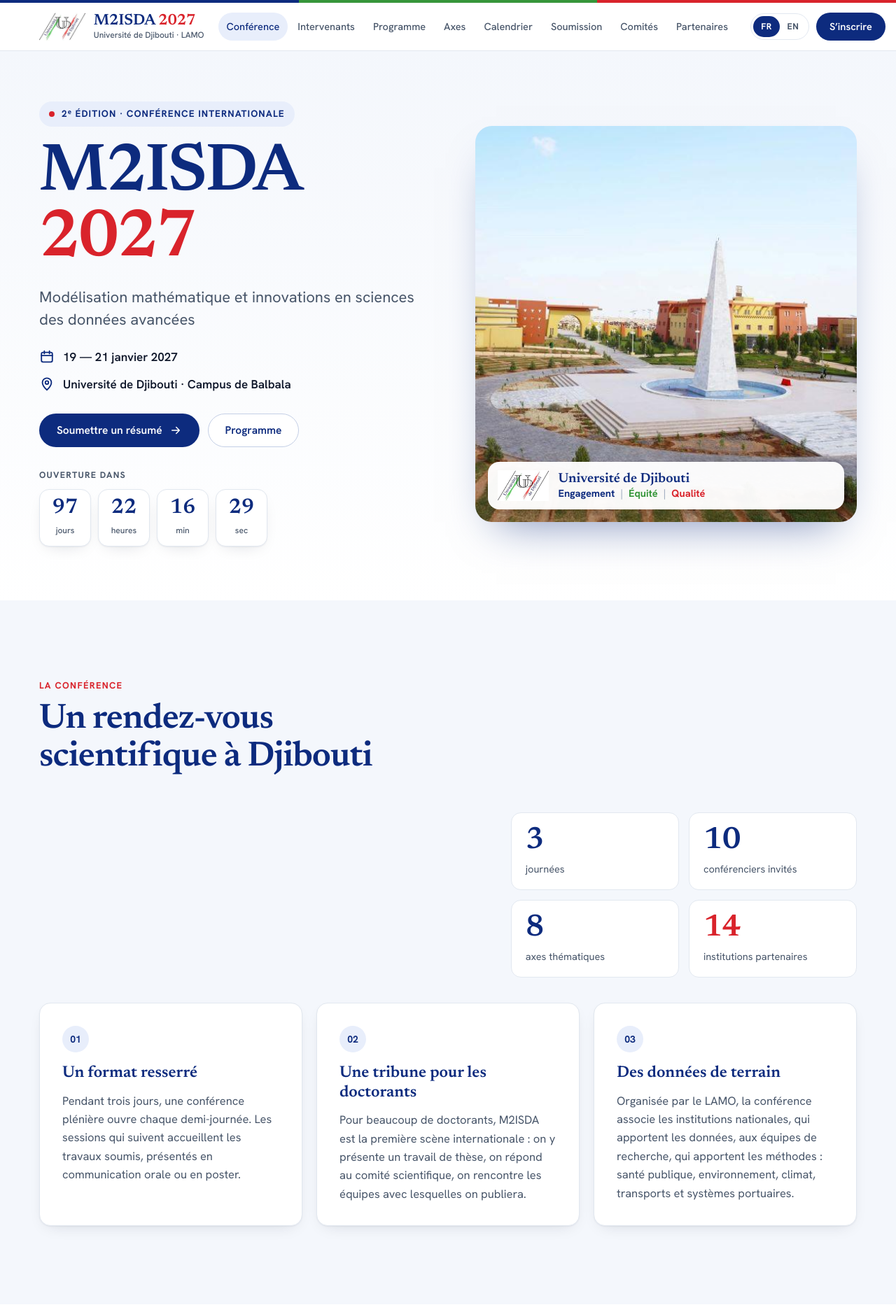
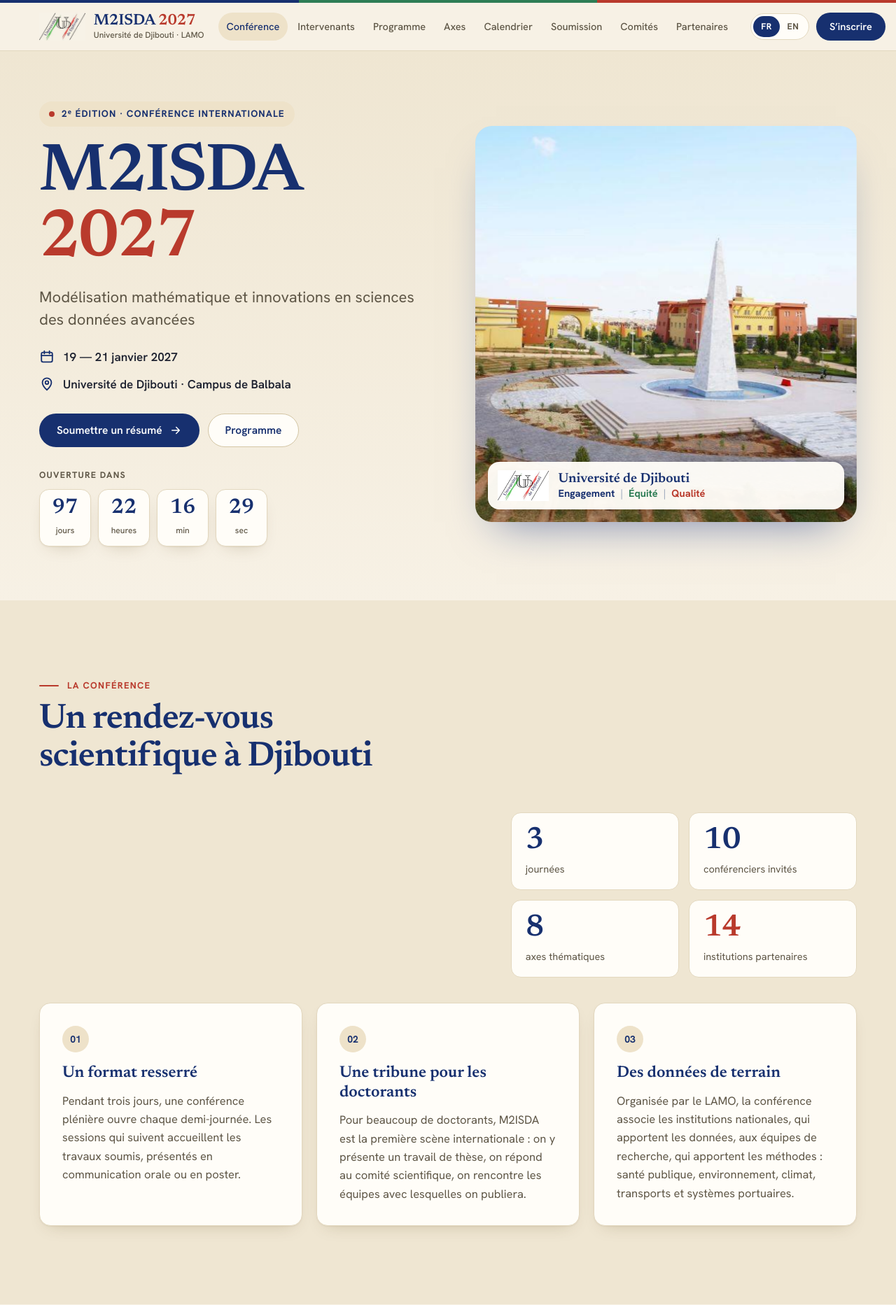
Before and after one commit to Keno7-Mbappe/M2ISDA, a Django app: template conference/templates/conference/index.html in a window 1280 px wide. Shown: the top 1865 px of the page at 70% size. Run offline with Django 5.2, Linux system fonts and the light colour scheme; the template is opened without the code that fills it, so the values that code supplies are empty.

Commit message:
Thème beige chaleureux, palette harmonisée et effets d'apparition simples
Co-Authored-By: Claude Sonnet 5.5 <noreply@anthropic.com>

```diff
--- a/conference/static/conference/css/site.css
+++ b/conference/static/conference/css/site.css
@@ -1,18 +1,19 @@
 /* ===================== M2ISDA 2027 — design institutionnel, clair et sobre ===================== */
 :root{
-  --navy:#0D2B7E; --navy-d:#0A1B4D; --navy-2:#173A9E;
-  --green:#36963A; --red:#D9232B;
-  --ink:#0F172A; --muted:#475569; --soft:#F4F7FC; --line:#E2E8F0; --white:#fff;
-  --tint:#E8EEFB;
+  --navy:#17306F; --navy-d:#101D45; --navy-2:#264A9E;
+  --green:#2E7D55; --red:#B93A2C;
+  --ink:#1E2230; --muted:#5E5646;
+  --bg:#F7F1E5; --bg2:#EFE6D2; --soft:#EFE6D2; --card:#FFFDF8; --line:#E3D8BF; --white:#FFFDF8;
+  --tint:#EEE2C9;
   --serif:'Newsreader',Georgia,serif; --sans:'Hanken Grotesk',system-ui,-apple-system,'Segoe UI',sans-serif;
-  --r:16px; --shadow:0 1px 2px rgba(15,23,42,.05),0 8px 24px -12px rgba(15,23,42,.18);
-  --shadow-h:0 2px 4px rgba(15,23,42,.06),0 18px 36px -16px rgba(13,43,126,.35);
+  --r:16px; --shadow:0 1px 2px rgba(80,56,12,.06),0 10px 26px -14px rgba(80,56,12,.28);
+  --shadow-h:0 2px 4px rgba(80,56,12,.07),0 20px 38px -18px rgba(23,48,111,.42);
   --ease:cubic-bezier(.2,.7,.2,1);
   --pad:clamp(20px,5vw,56px); --sec:clamp(64px,9vw,112px); --hh:72px;
 }
 *{box-sizing:border-box}
 html{scroll-behavior:smooth;-webkit-text-size-adjust:100%;scroll-padding-top:calc(var(--hh) + 12px)}
-body{margin:0;background:var(--white);color:var(--ink);font-family:var(--sans);font-size:17px;line-height:1.6;-webkit-font-smoothing:antialiased;text-rendering:optimizeLegibility}
+body{margin:0;background:var(--bg);color:var(--ink);font-family:var(--sans);font-size:17px;line-height:1.6;-webkit-font-smoothing:antialiased;text-rendering:optimizeLegibility}
 body.lock{overflow:hidden}
 img{display:block;max-width:100%;height:auto}
 a{color:inherit;text-decoration:none}
@@ -28,7 +29,7 @@ ul,ol{padding:0;list-style:none}
 svg{width:1em;height:1em;fill:none;stroke:currentColor;stroke-width:2;stroke-linecap:round;stroke-linejoin:round;flex:none}
 
 /* ---------- apparition douce au défilement ---------- */
-.js .rv{opacity:0;transform:translateY(14px);transition:opacity .6s var(--ease),transform .6s var(--ease);transition-delay:var(--d,0ms)}
+.js .rv{opacity:0;transform:translateY(18px);transition:opacity .7s var(--ease),transform .7s var(--ease);transition-delay:var(--d,0ms)}
 .js .rv.in{opacity:1;transform:none}
 
 /* ---------- boutons ---------- */
@@ -37,8 +38,8 @@ svg{width:1em;height:1em;fill:none;stroke:currentColor;stroke-width:2;stroke-lin
 .btn--sm{height:40px;padding:0 18px;font-size:14.5px}
 .btn--lg{height:54px;padding:0 28px;font-size:16.5px}
 .btn--primary{background:var(--navy);color:#fff}
-.btn--ghost{border-color:#C4CFE6;color:var(--navy);background:#fff}
-.btn--light{background:#fff;color:var(--navy)}
+.btn--ghost{border-color:#D3C5A4;color:var(--navy);background:var(--card)}
+.btn--light{background:var(--card);color:var(--navy)}
 .pill{display:inline-flex;align-items:center;height:36px;padding:0 16px;border-radius:999px;border:1.5px solid rgba(255,255,255,.35);background:transparent;color:#fff;font-size:13.5px;font-weight:600;cursor:pointer;transition:background .2s,color .2s,border-color .2s}
 .pill--on{background:#fff;color:var(--navy);border-color:#fff}
 .chip{display:inline-flex;align-self:flex-start;font-size:12.5px;font-weight:600;font-style:normal;color:var(--navy);background:var(--tint);border-radius:999px;padding:3px 12px}
@@ -50,13 +51,13 @@ svg{width:1em;height:1em;fill:none;stroke:currentColor;stroke-width:2;stroke-lin
 }
 
 /* ---------- en-tête ---------- */
-.top{position:sticky;top:0;z-index:50;background:rgba(255,255,255,.94);backdrop-filter:saturate(1.4) blur(12px);-webkit-backdrop-filter:saturate(1.4) blur(12px);border-bottom:1px solid var(--line);transition:box-shadow .25s}
+.top{position:sticky;top:0;z-index:50;background:rgba(247,241,229,.92);backdrop-filter:saturate(1.4) blur(12px);-webkit-backdrop-filter:saturate(1.4) blur(12px);border-bottom:1px solid var(--line);transition:box-shadow .25s}
 .top.scrolled{box-shadow:0 6px 24px -14px rgba(15,23,42,.35)}
 .top-bar{display:flex;height:4px}
 .top-bar i{flex:1}.top-bar i:nth-child(1){background:var(--navy)}.top-bar i:nth-child(2){background:var(--green)}.top-bar i:nth-child(3){background:var(--red)}
 .top-in{height:calc(var(--hh) - 4px);max-width:1320px;margin:0 auto;padding:0 var(--pad);display:flex;align-items:center;gap:20px}
 .brand{display:flex;align-items:center;gap:12px;flex:none}
-.brand img{height:40px;width:auto}
+.brand img{height:40px;width:auto;mix-blend-mode:multiply}
 .brand-txt{display:flex;flex-direction:column;line-height:1.15}
 .brand-txt b{font-family:var(--serif);font-size:22px;font-weight:600;color:var(--navy);letter-spacing:-.01em}
 .brand-txt em{font-style:normal;color:var(--red)}
@@ -65,16 +66,16 @@ svg{width:1em;height:1em;fill:none;stroke:currentColor;stroke-width:2;stroke-lin
 .nav a{padding:8px 12px;border-radius:999px;font-size:14.5px;font-weight:500;color:var(--muted);transition:color .2s,background .2s}
 .nav a.act{color:var(--navy);background:var(--tint)}
 .top-right{display:flex;align-items:center;gap:10px;margin-left:auto;flex:none}
-.lang{display:flex;border:1px solid var(--line);border-radius:999px;padding:3px;background:#fff}
+.lang{display:flex;border:1px solid var(--line);border-radius:999px;padding:3px;background:var(--card)}
 .lang button{border:0;background:none;color:var(--muted);font-size:12.5px;font-weight:700;letter-spacing:.04em;height:30px;min-width:38px;border-radius:999px;cursor:pointer;transition:background .2s,color .2s}
 .lang button[aria-pressed="true"]{background:var(--navy);color:#fff}
 .top-cta{display:none}
-.burger{width:44px;height:44px;border-radius:12px;border:1px solid var(--line);background:#fff;display:flex;flex-direction:column;align-items:center;justify-content:center;gap:5px;cursor:pointer}
+.burger{width:44px;height:44px;border-radius:12px;border:1px solid var(--line);background:var(--card);display:flex;flex-direction:column;align-items:center;justify-content:center;gap:5px;cursor:pointer}
 .burger span{width:18px;height:2px;border-radius:2px;background:var(--navy);transition:transform .25s var(--ease),opacity .2s}
 .burger[aria-expanded="true"] span:nth-child(1){transform:translateY(7px) rotate(45deg)}
 .burger[aria-expanded="true"] span:nth-child(2){opacity:0}
 .burger[aria-expanded="true"] span:nth-child(3){transform:translateY(-7px) rotate(-45deg)}
-.drawer{position:absolute;left:0;right:0;top:100%;background:#fff;border-bottom:1px solid var(--line);box-shadow:0 20px 30px -20px rgba(15,23,42,.4);padding:8px var(--pad) 18px;max-height:calc(100vh - var(--hh));max-height:calc(100dvh - var(--hh));overflow-y:auto}
+.drawer{position:absolute;left:0;right:0;top:100%;background:var(--bg);border-bottom:1px solid var(--line);box-shadow:0 20px 30px -20px rgba(15,23,42,.4);padding:8px var(--pad) 18px;max-height:calc(100vh - var(--hh));max-height:calc(100dvh - var(--hh));overflow-y:auto}
 .drawer a{display:block;padding:14px 4px;font-size:18px;font-weight:500;border-bottom:1px solid var(--line)}
 .drawer a:last-child{border-bottom:0}
 @media (hover:hover){.nav a:hover{color:var(--navy);background:var(--tint)}.drawer a:hover{color:var(--navy)}}
@@ -85,7 +86,7 @@ svg{width:1em;height:1em;fill:none;stroke:currentColor;stroke-width:2;stroke-lin
 @media (max-width:420px){.brand-txt small{display:none}.brand img{height:36px}}
 
 /* ---------- héros ---------- */
-.hero{background:linear-gradient(180deg,var(--soft) 0%,#fff 100%);padding:clamp(32px,6vw,72px) 0 clamp(40px,6vw,80px);overflow:hidden}
+.hero{background:linear-gradient(180deg,var(--bg2) 0%,var(--bg) 100%);padding:clamp(32px,6vw,72px) 0 clamp(40px,6vw,80px);overflow:hidden}
 .hero-grid{display:grid;gap:36px;align-items:center}
 .eyebrow{display:inline-flex;align-items:center;gap:10px;font-size:13.5px;font-weight:700;letter-spacing:.08em;text-transform:uppercase;color:var(--navy);background:var(--tint);padding:7px 14px;border-radius:999px}
 .dot{width:8px;height:8px;border-radius:50%;background:var(--red);flex:none}
@@ -98,12 +99,12 @@ svg{width:1em;height:1em;fill:none;stroke:currentColor;stroke-width:2;stroke-lin
 .hero-cta{margin-top:28px;display:flex;flex-wrap:wrap;gap:12px}
 .count{margin-top:30px;display:flex;flex-wrap:wrap;align-items:center;gap:10px}
 .count-l{width:100%;font-size:12.5px;font-weight:700;letter-spacing:.1em;text-transform:uppercase;color:var(--muted)}
-.count-b{min-width:74px;padding:10px 12px;text-align:center;background:#fff;border:1px solid var(--line);border-radius:14px;box-shadow:var(--shadow)}
+.count-b{min-width:74px;padding:10px 12px;text-align:center;background:var(--card);border:1px solid var(--line);border-radius:14px;box-shadow:var(--shadow)}
 .count-b b{display:block;font-family:var(--serif);font-size:30px;line-height:1.1;font-weight:600;color:var(--navy);font-variant-numeric:tabular-nums}
 .count-b small{font-size:12px;color:var(--muted);font-weight:500}
 .hero-pic{position:relative;border-radius:24px;overflow:hidden;box-shadow:0 30px 60px -30px rgba(13,43,126,.55);background:var(--tint)}
 .hero-pic>img{width:100%;aspect-ratio:4/3;object-fit:cover;object-position:50% 62%}
-.id-card{position:absolute;left:14px;right:14px;bottom:14px;display:flex;align-items:center;gap:14px;background:rgba(255,255,255,.96);border-radius:16px;padding:10px 16px 10px 12px;box-shadow:0 10px 30px -12px rgba(0,0,0,.4)}
+.id-card{position:absolute;left:14px;right:14px;bottom:14px;display:flex;align-items:center;gap:14px;background:rgba(255,253,248,.96);border-radius:16px;padding:10px 16px 10px 12px;box-shadow:0 10px 30px -12px rgba(0,0,0,.4)}
 .id-card img{height:44px;width:auto;flex:none}
 .id-card strong{display:block;font-family:var(--serif);font-size:19px;font-weight:600;color:var(--navy);line-height:1.2}
 .motto{display:flex;flex-wrap:wrap;gap:2px 8px;font-weight:700;font-size:14.5px;line-height:1.3}
@@ -114,11 +115,11 @@ svg{width:1em;height:1em;fill:none;stroke:currentColor;stroke-width:2;stroke-lin
   .hero-pic>img{aspect-ratio:5/5.2;object-position:50% 60%}
   .id-card{left:18px;right:18px;bottom:18px;padding:12px 18px 12px 14px}
 }
-@media (max-width:959px){.hero-pic{order:-1;background:#fff}.hero-pic>img{aspect-ratio:16/10}.id-card{position:static;border-radius:0;box-shadow:none;padding:12px 16px;border-top:1px solid var(--line)}}
+@media (max-width:959px){.hero-pic{order:-1;background:var(--card)}.hero-pic>img{aspect-ratio:16/10}.id-card{position:static;border-radius:0;box-shadow:none;padding:12px 16px;border-top:1px solid var(--line)}}
 @media (max-width:420px){.count-b{min-width:0;flex:1 1 calc(25% - 8px);padding:10px 4px}.count-b b{font-size:26px}}
 
 /* ---------- sections ---------- */
-.sec{padding:var(--sec) 0;background:#fff}
+.sec{padding:var(--sec) 0;background:var(--bg)}
 .sec--soft{background:var(--soft)}
 .head{max-width:760px;margin-bottom:clamp(32px,5vw,52px)}
 .kicker{font-size:13px;font-weight:700;letter-spacing:.1em;text-transform:uppercase;color:var(--red)}
@@ -128,7 +129,7 @@ svg{width:1em;height:1em;fill:none;stroke:currentColor;stroke-width:2;stroke-lin
 .subh{margin:clamp(40px,6vw,56px) 0 20px;font-family:var(--serif);font-size:26px;font-weight:600;color:var(--navy)}
 .note{margin-top:28px;font-size:14.5px;color:var(--muted)}
 .muted{color:var(--muted)}
-.card{background:#fff;border:1px solid var(--line);border-radius:var(--r);padding:clamp(22px,3vw,32px);box-shadow:var(--shadow);transition:transform .25s var(--ease),box-shadow .25s,border-color .25s}
+.card{background:var(--card);border:1px solid var(--line);border-radius:var(--r);padding:clamp(22px,3vw,32px);box-shadow:var(--shadow);transition:transform .25s var(--ease),box-shadow .25s,border-color .25s}
 .card h3{font-family:var(--serif);font-size:23px;font-weight:600;line-height:1.2;color:var(--navy);margin-bottom:12px}
 .card p{color:var(--muted);font-size:16.5px;text-wrap:pretty}
 .card--navy{background:var(--navy);border-color:var(--navy);color:#fff}
@@ -145,7 +146,7 @@ svg{width:1em;height:1em;fill:none;stroke:currentColor;stroke-width:2;stroke-lin
 .lead{font-family:var(--serif);font-size:clamp(22px,2.6vw,30px);line-height:1.35;letter-spacing:-.01em;color:var(--ink);text-wrap:pretty}
 .lead--sm{font-size:clamp(20px,2.2vw,24px);max-width:56ch}
 .stats{display:grid;grid-template-columns:repeat(2,1fr);gap:14px}
-.stats div{background:#fff;border:1px solid var(--line);border-radius:14px;padding:18px 20px}
+.stats div{background:var(--card);border:1px solid var(--line);border-radius:14px;padding:18px 20px}
 .stats b{display:block;font-family:var(--serif);font-size:44px;line-height:1;font-weight:600;color:var(--navy)}
 .stats div:last-child b{color:var(--red)}
 .stats span{display:block;margin-top:6px;font-size:14.5px;color:var(--muted)}
@@ -154,7 +155,7 @@ svg{width:1em;height:1em;fill:none;stroke:currentColor;stroke-width:2;stroke-lin
 
 /* intervenants */
 .spk-grid{display:grid;grid-template-columns:repeat(2,minmax(0,1fr));gap:16px}
-.spk{background:#fff;border:1px solid var(--line);border-radius:var(--r);overflow:hidden;box-shadow:var(--shadow);display:flex;flex-direction:column;transition:transform .25s var(--ease),box-shadow .25s}
+.spk{background:var(--card);border:1px solid var(--line);border-radius:var(--r);overflow:hidden;box-shadow:var(--shadow);display:flex;flex-direction:column;transition:transform .25s var(--ease),box-shadow .25s}
 .spk-img{padding:16px 16px 0}
 .spk-img img{width:100%;aspect-ratio:1/1;border-radius:50%;object-fit:cover;transition:transform .5s var(--ease)}
 .spk-body{padding:14px 16px 18px;display:flex;flex-direction:column;gap:6px;flex:1}
@@ -167,7 +168,7 @@ svg{width:1em;height:1em;fill:none;stroke:currentColor;stroke-width:2;stroke-lin
 
 /* onglets */
 .tabs{display:grid;grid-template-columns:repeat(3,1fr);gap:10px;margin-bottom:24px}
-.tab{display:flex;flex-direction:column;align-items:center;gap:0;padding:14px 8px;border:1.5px solid var(--line);border-radius:var(--r);background:#fff;cursor:pointer;transition:background .25s,border-color .25s,color .25s,box-shadow .25s}
+.tab{display:flex;flex-direction:column;align-items:center;gap:0;padding:14px 8px;border:1.5px solid var(--line);border-radius:var(--r);background:var(--card);cursor:pointer;transition:background .25s,border-color .25s,color .25s,box-shadow .25s}
 .tab small{font-size:13px;font-weight:600;color:var(--muted);letter-spacing:.04em;text-transform:uppercase}
 .tab b{font-family:var(--serif);font-size:clamp(34px,6vw,48px);line-height:1.1;font-weight:600;color:var(--navy)}
 .tab span{font-size:13px;color:var(--muted)}
@@ -176,7 +177,7 @@ svg{width:1em;height:1em;fill:none;stroke:currentColor;stroke-width:2;stroke-lin
 @media (hover:hover){.tab:not(.on):hover{border-color:var(--navy);background:var(--tint)}}
 .panel{animation:fade .45s var(--ease)}
 @keyframes fade{from{opacity:0;transform:translateY(8px)}to{opacity:1;transform:none}}
-.day{display:grid;gap:24px;background:#fff;border:1px solid var(--line);border-radius:var(--r);padding:clamp(22px,3.4vw,40px);box-shadow:var(--shadow)}
+.day{display:grid;gap:24px;background:var(--card);border:1px solid var(--line);border-radius:var(--r);padding:clamp(22px,3.4vw,40px);box-shadow:var(--shadow)}
 .day-head h3{margin-top:8px;font-family:var(--serif);font-size:clamp(26px,3.4vw,36px);font-weight:600;line-height:1.15;color:var(--navy);text-wrap:balance}
 .slots{display:grid;gap:0}
 .slot{display:grid;grid-template-columns:110px 1fr;gap:18px;padding:18px 0;border-top:1px solid var(--line)}
@@ -189,7 +190,7 @@ svg{width:1em;height:1em;fill:none;stroke:currentColor;stroke-width:2;stroke-lin
 
 /* axes */
 .axes{display:grid;gap:16px}
-.axe{background:#fff;border:1px solid var(--line);border-radius:var(--r);padding:22px;display:flex;flex-direction:column;gap:14px;box-shadow:var(--shadow);transition:transform .25s var(--ease),box-shadow .25s,border-color .25s}
+.axe{background:var(--card);border:1px solid var(--line);border-radius:var(--r);padding:22px;display:flex;flex-direction:column;gap:14px;box-shadow:var(--shadow);transition:transform .25s var(--ease),box-shadow .25s,border-color .25s}
 .axe-top{display:flex;justify-content:space-between;align-items:center}
 .axe-n{display:inline-flex;align-items:center;justify-content:center;min-width:38px;height:38px;padding:0 8px;border-radius:12px;background:var(--navy);color:#fff;font-family:var(--serif);font-size:16px;font-weight:600}
 .axe-tag{font-size:12.5px;font-weight:600;color:var(--muted);background:var(--soft);border-radius:999px;padding:3px 10px}
@@ -201,8 +202,8 @@ svg{width:1em;height:1em;fill:none;stroke:currentColor;stroke-width:2;stroke-lin
 
 /* calendrier */
 .steps{display:grid;gap:18px;position:relative}
-.step{position:relative;background:#fff;border:1px solid var(--line);border-radius:var(--r);padding:22px 22px 22px 22px;box-shadow:var(--shadow)}
-.step-dot{display:block;width:14px;height:14px;border-radius:50%;border:3px solid var(--navy);background:#fff;margin-bottom:14px}
+.step{position:relative;background:var(--card);border:1px solid var(--line);border-radius:var(--r);padding:22px 22px 22px 22px;box-shadow:var(--shadow)}
+.step-dot{display:block;width:14px;height:14px;border-radius:50%;border:3px solid var(--navy);background:var(--card);margin-bottom:14px}
 .step-left{display:block;font-size:12.5px;font-weight:700;letter-spacing:.08em;text-transform:uppercase;color:var(--red);min-height:1.2em}
 .step b{display:block;margin-top:6px;font-family:var(--serif);font-size:30px;line-height:1.1;font-weight:600;color:var(--navy)}
 .step em{display:block;font-style:normal;color:var(--muted);font-size:15px;margin-top:2px}
@@ -242,13 +243,13 @@ svg{width:1em;height:1em;fill:none;stroke:currentColor;stroke-width:2;stroke-lin
 @media (min-width:900px){.sub-grid{grid-template-columns:1fr 1fr}.tools{grid-template-columns:1.3fr .7fr}.pubs{grid-template-columns:1fr 380px;gap:56px}}
 
 /* comités */
-.seg{display:inline-flex;padding:5px;background:#fff;border:1px solid var(--line);border-radius:999px;margin-bottom:28px}
+.seg{display:inline-flex;padding:5px;background:var(--card);border:1px solid var(--line);border-radius:999px;margin-bottom:28px}
 .seg button{height:42px;padding:0 22px;border:0;border-radius:999px;background:transparent;font-size:15px;font-weight:600;color:var(--muted);cursor:pointer;transition:background .25s,color .25s}
 .seg button.on{background:var(--navy);color:#fff}
 @media (hover:hover){.seg button:not(.on):hover{color:var(--navy)}}
 .people{display:grid;grid-template-columns:repeat(2,minmax(0,1fr));gap:26px 16px}
 .person{display:flex;flex-direction:column;gap:12px}
-.person img{width:112px;height:112px;border-radius:50%;object-fit:cover;object-position:50% 22%;border:3px solid #fff;box-shadow:0 0 0 1px var(--line),var(--shadow)}
+.person img{width:112px;height:112px;border-radius:50%;object-fit:cover;object-position:50% 22%;border:3px solid var(--card);box-shadow:0 0 0 1px var(--line),var(--shadow)}
 .people--sm .person img{width:84px;height:84px}
 .person figcaption{display:flex;flex-direction:column;gap:3px}
 .person b{font-family:var(--serif);font-size:19px;font-weight:600;line-height:1.2;color:var(--navy)}
@@ -277,7 +278,7 @@ svg{width:1em;height:1em;fill:none;stroke:currentColor;stroke-width:2;stroke-lin
 
 /* partenaires */
 .partners{display:grid;grid-template-columns:repeat(2,minmax(0,1fr));gap:14px}
-.partner{display:flex;flex-direction:column;gap:14px;background:#fff;border:1px solid var(--line);border-radius:var(--r);padding:18px;box-shadow:var(--shadow);transition:transform .25s var(--ease),box-shadow .25s}
+.partner{display:flex;flex-direction:column;gap:14px;background:var(--card);border:1px solid var(--line);border-radius:var(--r);padding:18px;box-shadow:var(--shadow);transition:transform .25s var(--ease),box-shadow .25s}
 .partner img{width:72px;height:72px;border-radius:50%;object-fit:cover;background:#fff;border:1px solid var(--line)}
 .partner b{display:block;overflow-wrap:anywhere;hyphens:auto;font-family:var(--serif);font-size:21px;font-weight:600;line-height:1.2;color:var(--navy)}
 .partner b+span{display:block;margin-top:4px;font-size:14.5px;line-height:1.4;color:var(--muted)}
@@ -301,6 +302,18 @@ svg{width:1em;height:1em;fill:none;stroke:currentColor;stroke-width:2;stroke-lin
 @media (hover:hover){.foot a:hover{color:#fff;border-color:#fff}}
 @media (min-width:900px){.foot-grid{grid-template-columns:1.3fr 1fr 1fr .7fr;gap:40px}}
 
+/* effets discrets */
+.top{animation:down .7s var(--ease) both}
+@keyframes down{from{opacity:0;transform:translateY(-12px)}to{opacity:1;transform:none}}
+.hero-pic>img{animation:settle 1.8s var(--ease) both}
+@keyframes settle{from{transform:scale(1.08)}to{transform:none}}
+.head .kicker{display:flex;align-items:center;gap:12px}
+.head .kicker::before{content:"";width:28px;height:2px;border-radius:2px;background:currentColor;transition:width .9s var(--ease) .2s}
+.js .head:not(.in) .kicker::before{width:0}
+.btn svg{transition:transform .25s var(--ease)}
+.tab,.seg button,.nav a,.lang button,.pill,.chip{transition:background .25s,color .25s,border-color .25s,box-shadow .25s}
+@media (hover:hover){.btn:hover svg{transform:translateX(4px)}}
+
 @media (prefers-reduced-motion:reduce){
   html{scroll-behavior:auto}
   .js .rv{opacity:1;transform:none;transition:none}
--- a/conference/templates/conference/index.html
+++ b/conference/templates/conference/index.html
@@ -3,7 +3,7 @@
 <head>
 <meta charset="utf-8">
 <meta name="viewport" content="width=device-width,initial-scale=1,viewport-fit=cover">
-<meta name="theme-color" content="#0D2B7E">
+<meta name="theme-color" content="#F7F1E5">
 <title>M2ISDA 2027 — Djibouti, 19–21 janvier 2027</title>
 <meta name="description" content="M2ISDA 2027 : 2e conférence internationale de modélisation mathématique et d’innovations en sciences des données avancées. Université de Djibouti, 19–21 janvier 2027.">
 <meta property="og:title" content="M2ISDA 2027 — Djibouti, 19–21 janvier 2027">
```
